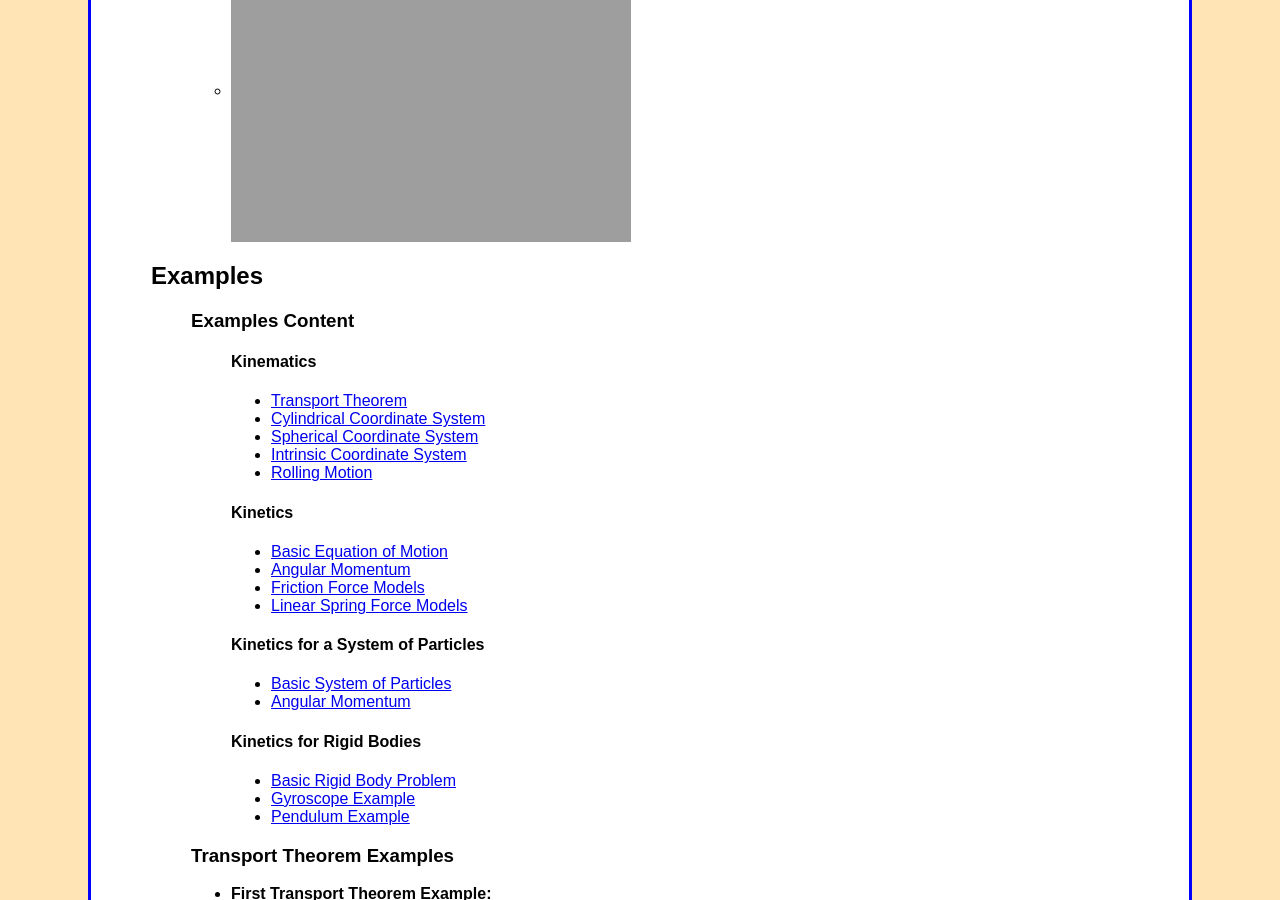
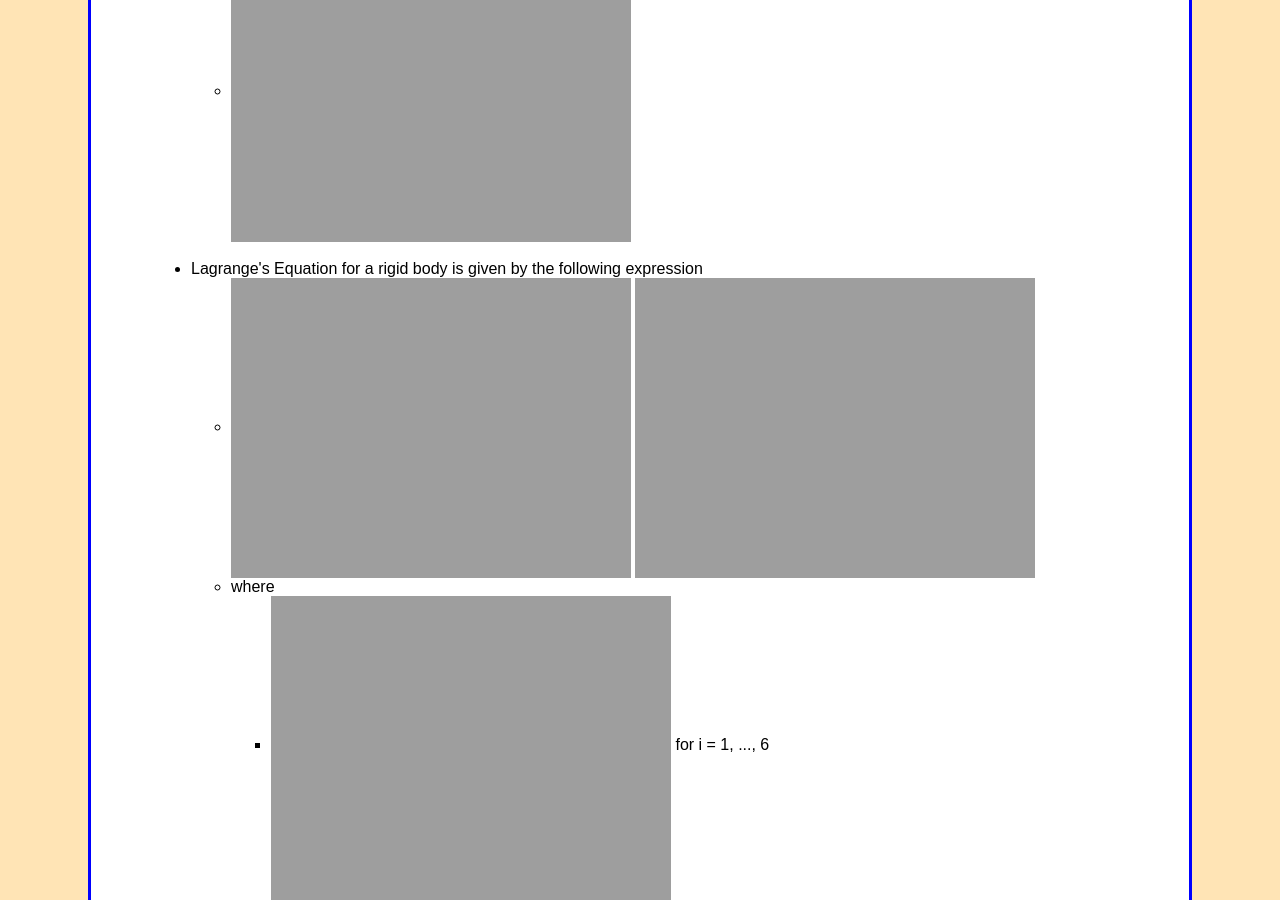
Before and after one commit to jbm950/jbm950.github.io, a Jekyll site: the page built from notes/analytical_dynamics/analytical_dynamics_main.html, in a window 1280 px wide and 900 px high, scrolled down 62230 px. Built offline with Jekyll 4.4.1, drawn with Linux system fonts in a browser that asks for light colours; Markdown is read by kramdown in place of the engine named in the settings.

Commit message:
worked on analytical dynamics notes

```diff
--- a/notes/analytical_dynamics/analytical_dynamics_main.html
+++ b/notes/analytical_dynamics/analytical_dynamics_main.html
@@ -665,7 +665,17 @@ width="300" height="300"/>
 <ul>
 <li>The <em>Fundamental Form of Lagrange's Equations</em> is the following expression
 <ul>
-<li><img style="vertical-align:middle" src="http://chart.apis.google.com/chart?cht=tx&amp;chl=%5Cfrac%7Bd%7D%7Bdt%7D%20%5Cleft%28%20%5Cfrac%7B%5Cpartial%20T%7D%7B%5Cpartial%20%5Cdot%7Bq%7D_%7Bi%7D%7D%20%5Cright%29%20-%20%20%5Cfrac%7B%5Cpartial%20T%7D%7B%5Cpartial%20q_%7Bi%7D%7D%20%3D%20%5Cunderline%7BF%7D%20%5Ccdot%20%5Cfrac%7B%5Cpartial%20%20%5Cunderline%7Br%7D%7D%7B%5Cpartial%20q_%7Bi%7D%7D" alt="\frac{d}{dt} \left( \frac{\partial T}{\partial \dot{q}_{i}} \right) -  \frac{\partial T}{\partial q_{i}} = \underline{F} \cdot \frac{\partial  \underline{r}}{\partial q_{i}}" title="\frac{d}{dt} \left( \frac{\partial T}{\partial \dot{q}_{i}} \right) -  \frac{\partial T}{\partial q_{i}} = \underline{F} \cdot \frac{\partial  \underline{r}}{\partial q_{i}}" /></li>
+<li><img style="vertical-align:middle" src="http://chart.apis.google.com/chart?cht=tx&amp;chl=%5Cfrac%7Bd%7D%7Bdt%7D%20%5Cleft%28%20%5Cfrac%7B%5Cpartial%20T%7D%7B%5Cpartial%20%5Cdot%7Bq%7D_%7Bi%7D%7D%20%5Cright%29%20-%20%20%5Cfrac%7B%5Cpartial%20T%7D%7B%5Cpartial%20q_%7Bi%7D%7D%20%3D%20%5Cunderline%7BF%7D%20%5Ccdot%20%5Cfrac%7B%5Cpartial%20%20%5Cunderline%7Br%7D%7D%7B%5Cpartial%20q_%7Bi%7D%7D" alt="\frac{d}{dt} \left( \frac{\partial T}{\partial \dot{q}_{i}} \right) -  \frac{\partial T}{\partial q_{i}} = \underline{F} \cdot \frac{\partial  \underline{r}}{\partial q_{i}}" title="\frac{d}{dt} \left( \frac{\partial T}{\partial \dot{q}_{i}} \right) -  \frac{\partial T}{\partial q_{i}} = \underline{F} \cdot \frac{\partial  \underline{r}}{\partial q_{i}}" /> <br></br></li>
+</ul></li>
+<li>Lagrange's Equation for a rigid body is given by the following expression
+<ul>
+<li><img style="vertical-align:middle" src="http://chart.apis.google.com/chart?cht=tx&amp;chl=%5Cfrac%7Bd%7D%7Bdt%7D%20%5Cleft%28%5Cfrac%7B%5Cpartial%20T%7D%7B%5Cpartial%20%5Cdot%7Bq%7D_%7Bi%7D%7D%20%5Cright%29" alt="\frac{d}{dt} \left(\frac{\partial T}{\partial \dot{q}_{i}} \right)" title="\frac{d}{dt} \left(\frac{\partial T}{\partial \dot{q}_{i}} \right)" /> <img style="vertical-align:middle" src="http://chart.apis.google.com/chart?cht=tx&amp;chl=-%20%20%5Cfrac%7B%5Cpartial%20T%7D%7B%5Cpartial%20q_%7Bi%7D%7D%20%3D%20Q_%7Bi%7D" alt="-  \frac{\partial T}{\partial q_{i}} = Q_{i}" title="-  \frac{\partial T}{\partial q_{i}} = Q_{i}" /></li>
+<li>where
+<ul>
+<li><img style="vertical-align:middle" src="http://chart.apis.google.com/chart?cht=tx&amp;chl=Q_%7Bi%7D%20%3D%20%5Cunderline%7BF%7D%20%5Ccdot%20%5Cfrac%7B%5Cpartial%20%20%5Cunderline%7B%5Cdot%7B%5Cbar%7Br%7D%7D%7D%7D%7B%5Cpartial%20%5Cdot%7Bq%7D_%7Bi%7D%7D%20%2B%20%20%5Cunderline%7B%5Cbar%7BM%7D%7D%20%5Ccdot%20%5Cfrac%7B%5Cpartial%20%20%5E%7BN%7D%5Cunderline%7B%5Comega%7D%5E%7BR%7D%7D%7B%5Cpartial%20%5Cdot%7Bq%7D_%7Bi%7D%7D" alt="Q_{i} = \underline{F} \cdot \frac{\partial  \underline{\dot{\bar{r}}}}{\partial \dot{q}_{i}} +  \underline{\bar{M}} \cdot \frac{\partial  ^{N}\underline{\omega}^{R}}{\partial \dot{q}_{i}}" title="Q_{i} = \underline{F} \cdot \frac{\partial  \underline{\dot{\bar{r}}}}{\partial \dot{q}_{i}} +  \underline{\bar{M}} \cdot \frac{\partial  ^{N}\underline{\omega}^{R}}{\partial \dot{q}_{i}}" /> for i = 1, ..., 6</li>
+<li><img style="vertical-align:middle" src="http://chart.apis.google.com/chart?cht=tx&amp;chl=%5Cunderline%7BF%7D%20%3D%20%5Csum_%7BJ%3D1%7D%5E%7Bk%7D%20%5Cunderline%7BF%7D_%7BJ%7D" alt="\underline{F} = \sum_{J=1}^{k} \underline{F}_{J}" title="\underline{F} = \sum_{J=1}^{k} \underline{F}_{J}" /></li>
+<li><img style="vertical-align:middle" src="http://chart.apis.google.com/chart?cht=tx&amp;chl=%5Cunderline%7BM%7D%20%3D%20%5Csum_%7BJ%3D1%7D%5E%7Bm%7D%20%5Cunderline%7BM%7D_%7BJ%7D" alt="\underline{M} = \sum_{J=1}^{m} \underline{M}_{J}" title="\underline{M} = \sum_{J=1}^{m} \underline{M}_{J}" /></li>
+</ul></li>
 </ul></li>
 </ul>
 <h2 id="examples">Examples</h2>
```
Also changed, not shown: source/notes/analytical_dynamics/analytical_dynamics_main.md (+14 -1 lines).
